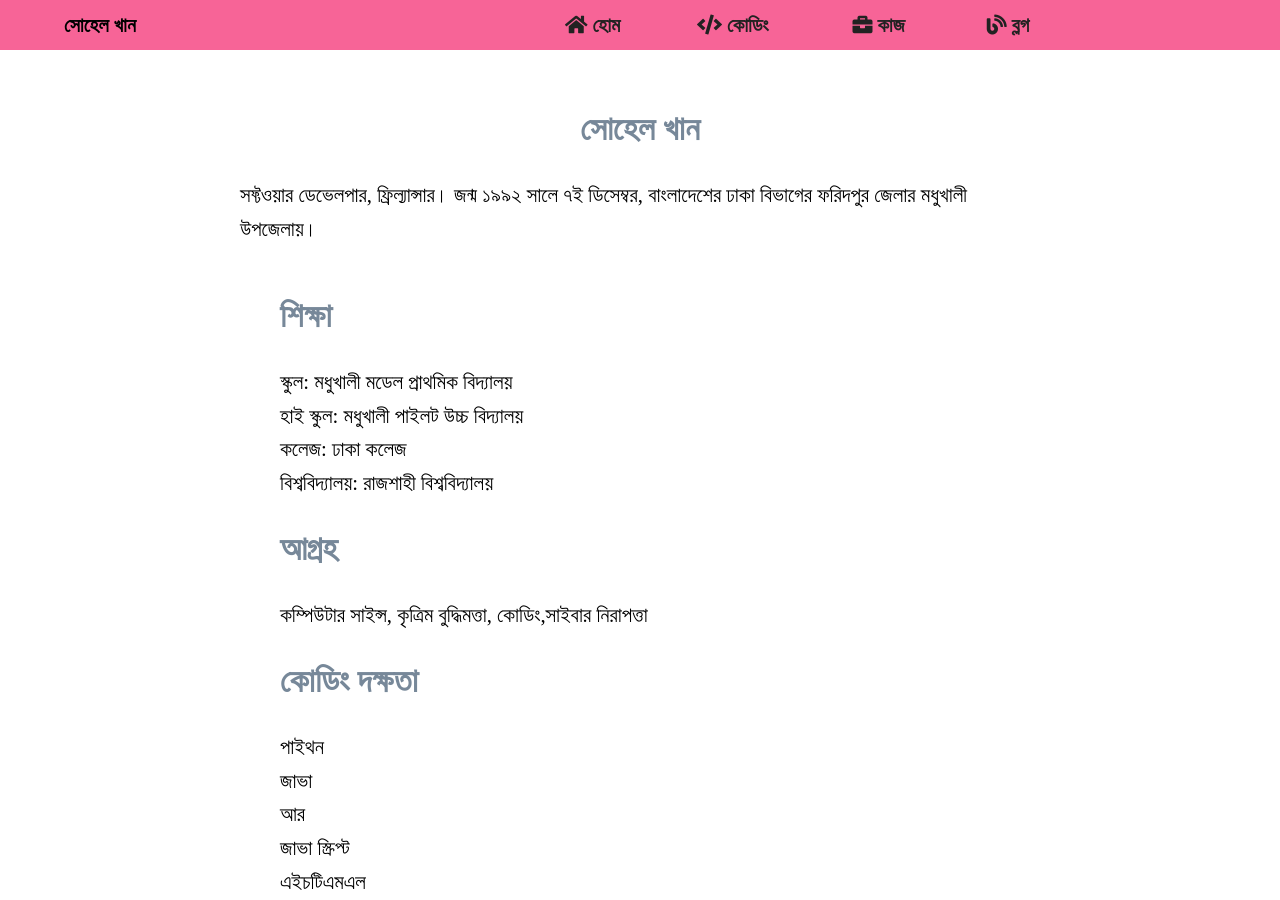
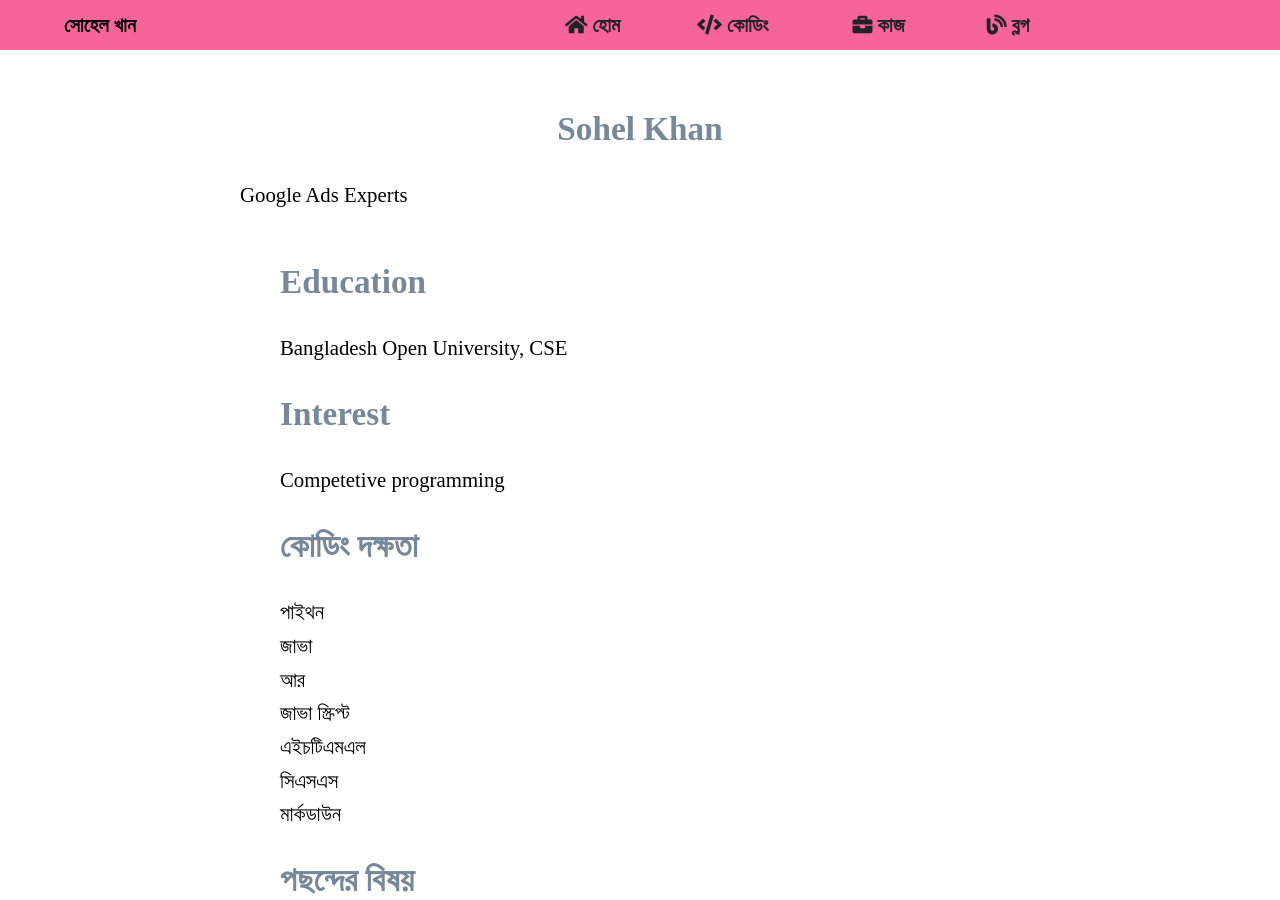
Before and after one commit to sohelkhanz/sohelkhanz.github.io, a Jekyll site: the page built from index.md, in a window 1280 px wide and 900 px high. Built offline with Jekyll 4.4.1, drawn with Linux system fonts in a browser that asks for light colours.

Commit message:
Update index.md

```diff
--- a/index.md
+++ b/index.md
@@ -1,18 +1,15 @@
 ---
-title: সোহেল খান
-header: সোহেল খান
-description: সফ্টওয়ার ডেভেলপার, ফ্রিল্যান্সার। জন্ম ১৯৯২ সালে ৭ই ডিসেম্বর, বাংলাদেশের ঢাকা বিভাগের ফরিদপুর জেলার মধুখালী উপজেলায়।
+title: Sohel Khan
+header: Sohel Khan
+description: Google Ads Experts
 permalink: /
 layout: default
 ---
 
-- # শিক্ষা
-- স্কুল: মধুখালী মডেল প্রাথমিক  বিদ্যালয়
-- হাই স্কুল: মধুখালী পাইলট উচ্চ বিদ্যালয়
-- কলেজ: ঢাকা কলেজ
-- বিশ্ববিদ্যালয়: রাজশাহী বিশ্ববিদ্যালয়
-# আগ্রহ
-কম্পিউটার সাইন্স, কৃত্রিম বুদ্ধিমত্তা, কোডিং,সাইবার নিরাপত্তা
+- # Education
+- Bangladesh Open University, CSE
+# Interest
+Competetive programming
 # কোডিং দক্ষতা
 - পাইথন
 - জাভা
```
